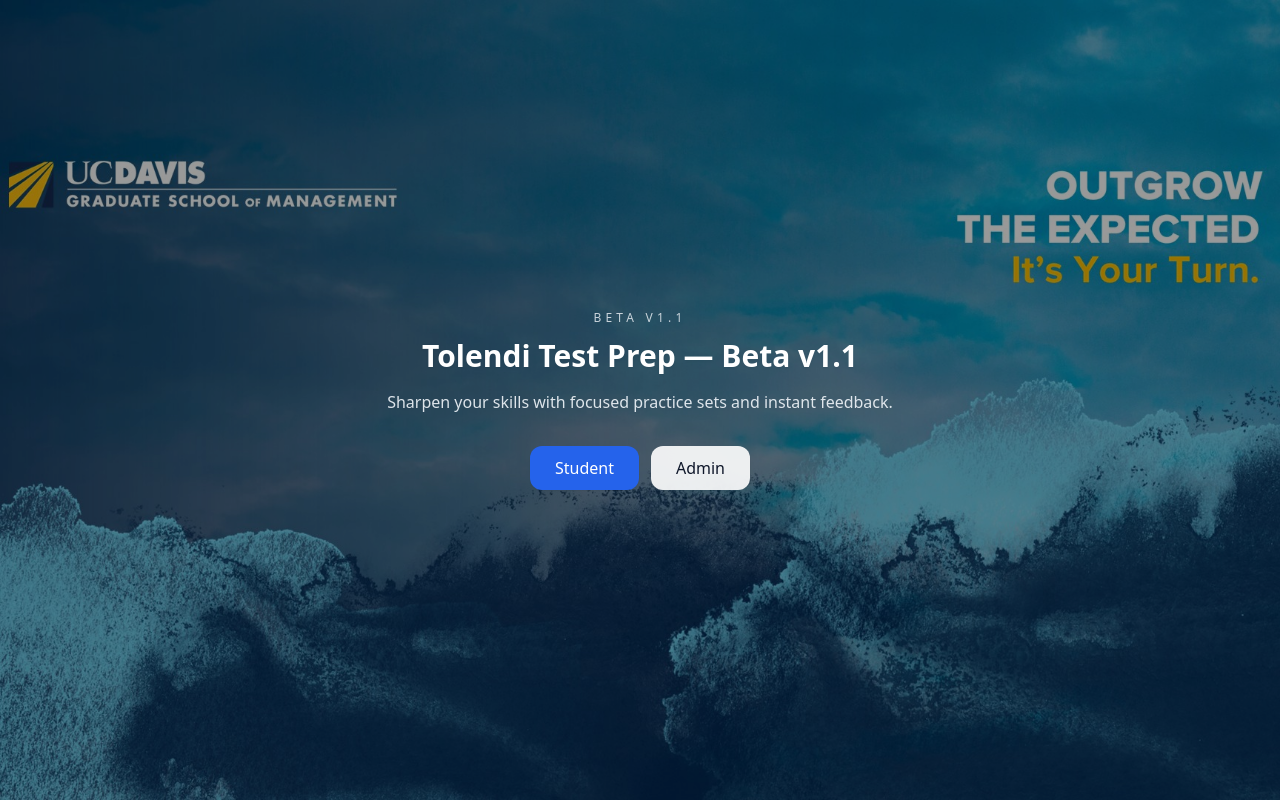
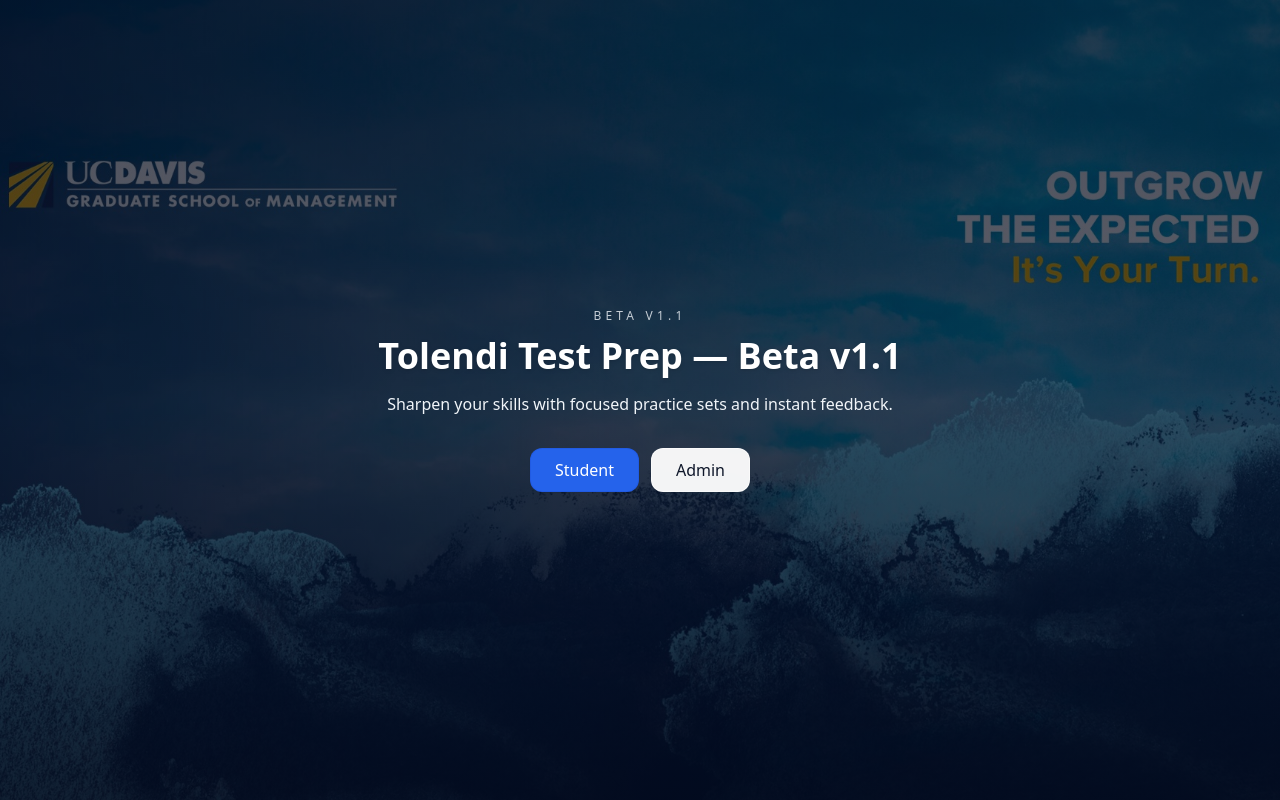
Before and after one commit to mazy-kz/test-prep-beta, a Next.js app: page / in a window 1280 px wide. Built offline with nearby package versions, Linux system fonts and the light colour scheme.

Commit message:
Refresh quiz UI readability and immediate feedback states

```diff
--- a/src/app/(site)/student/page.tsx
+++ b/src/app/(site)/student/page.tsx
@@ -216,7 +216,7 @@ export default function Student() {
   );
 
   return (
-    <main className="max-w-6xl mx-auto p-6 space-y-6">
+    <main className="mx-auto max-w-6xl space-y-6 p-6">
       <div className="flex flex-col gap-2 sm:flex-row sm:items-center sm:justify-between">
         <div>
           <h1 className="text-3xl font-semibold text-slate-900">Student Practice</h1>
@@ -232,14 +232,14 @@ export default function Student() {
       {err && <Alert variant="error" title="Something went wrong">{err}</Alert>}
 
       {deck.length === 0 && (
-        <section className="space-y-6">
+        <section className="space-y-6 rounded-3xl border border-slate-200 bg-white/95 p-6 shadow-lg shadow-slate-200/70 backdrop-blur">
           <div className="space-y-2">
             <label className="text-sm font-medium text-slate-700" htmlFor="subject-select">
               Subject
             </label>
             <select
               id="subject-select"
-              className="w-full max-w-xl rounded-xl border border-slate-300 bg-white px-4 py-2 text-sm shadow-sm focus:outline-none focus:ring-2 focus:ring-blue-500"
+              className="w-full max-w-xl rounded-xl border border-slate-300 bg-white px-4 py-2 text-sm text-slate-900 shadow-sm transition focus:outline-none focus:ring-2 focus:ring-blue-500"
               value={subjectId}
               onChange={(e) => setSubjectId(e.target.value)}
             >
@@ -304,7 +304,7 @@ export default function Student() {
       )}
 
       {deck.length > 0 && current && (
-        <section className="space-y-5">
+        <section className="space-y-5 rounded-3xl border border-slate-200 bg-white/95 p-6 shadow-lg shadow-slate-200/70 backdrop-blur">
           <div className="flex flex-col gap-2 md:flex-row md:items-end md:justify-between">
             <div>
               <h2 className="text-2xl font-semibold text-slate-900">{activeSubjectName || 'Practice session'}</h2>
@@ -324,13 +324,13 @@ export default function Student() {
             />
           </div>
 
-          <div className="rounded-2xl border border-slate-200 bg-white p-4 shadow-sm">
-            <div className="text-base font-medium text-slate-800 whitespace-pre-wrap">
+          <div className="rounded-2xl border border-slate-200 bg-slate-50 p-5 shadow-sm">
+            <div className="whitespace-pre-wrap text-base font-medium leading-7 text-slate-900">
               {current.text}
             </div>
           </div>
 
-          <div className="grid grid-cols-1 gap-3 md:grid-cols-2">
+          <div className="grid grid-cols-1 gap-3">
             {current.options.map((opt, i) => {
               const label = letterByIndex(i);
               const picked = current.pickedIndex === i;
@@ -343,13 +343,15 @@ export default function Student() {
                   key={i}
                   onClick={() => pick(i)}
                   className={buttonClasses({
-                    variant: picked ? 'primary' : 'outline',
-                    className: `justify-start whitespace-pre-wrap text-left ${
+                    variant: 'outline',
+                    className: `min-h-14 justify-start whitespace-pre-wrap border-2 px-4 py-3 text-left text-slate-900 ${
                       showCorrect
-                        ? 'bg-emerald-50 border-emerald-300 text-emerald-900'
+                        ? 'bg-emerald-50 border-emerald-500 text-emerald-900 ring-1 ring-emerald-200'
                         : showWrongPicked
-                        ? 'bg-rose-50 border-rose-300 text-rose-900'
-                        : ''
+                        ? 'bg-rose-50 border-rose-500 text-rose-900 ring-1 ring-rose-200'
+                        : picked
+                        ? 'border-blue-500 bg-blue-50 ring-1 ring-blue-200'
+                        : 'border-slate-300 hover:border-blue-300 hover:bg-blue-50/60'
                     }`,
                   })}
                   disabled={reveal === 'immediate' && current.pickedIndex !== undefined}
@@ -368,7 +370,7 @@ export default function Student() {
             >
               <div className="space-y-1">
                 <p>
-                  Correct answer: <b>{letterByIndex(current.options.findIndex((o) => o.correct))}</b>
+                  Correct answer: <b>{letterByIndex(current.options.findIndex((o) => o.correct))}</b> — {current.options.find((o) => o.correct)?.text}
                 </p>
                 {current.comment ? <p className="text-slate-700">{current.comment}</p> : null}
               </div>
--- a/src/app/page.tsx
+++ b/src/app/page.tsx
@@ -15,21 +15,22 @@ export default function Home() {
       "
     >
       {/* overlay for readability */}
-      <div className="absolute inset-0 bg-black/40" />
+      <div className="absolute inset-0 bg-slate-950/55" />
+      <div className="absolute inset-0 bg-gradient-to-b from-slate-950/35 via-slate-950/20 to-slate-950/70" />
 
-      <div className="relative z-10 flex flex-col items-center justify-center min-h-screen text-center px-4">
+      <div className="relative z-10 flex flex-col items-center justify-center min-h-screen px-4 text-center">
         <span className="text-xs uppercase tracking-[0.35em] text-slate-100/80">
           {PRODUCT_VERSION}
         </span>
-        <h1 className="mt-3 text-xl md:text-3xl font-semibold text-white drop-shadow-sm">
+        <h1 className="mt-3 text-2xl font-semibold text-white drop-shadow md:text-4xl">
           {PRODUCT_TITLE}
         </h1>
 
-        <p className="mt-4 text-sm md:text-base text-slate-100/90 max-w-xl">
+        <p className="mt-4 max-w-xl text-sm text-slate-100 md:text-base">
           Sharpen your skills with focused practice sets and instant feedback.
         </p>
 
-        <div className="mt-8 flex flex-col sm:flex-row gap-3">
+        <div className="mt-8 flex flex-col gap-3 sm:flex-row">
           <a href="/student" className={buttonClasses({ variant: 'primary', size: 'lg' })}>
             Student
           </a>
@@ -38,7 +39,7 @@ export default function Home() {
             className={buttonClasses({
               variant: 'secondary',
               size: 'lg',
-              className: 'bg-white/90 backdrop-blur hover:bg-white',
+              className: 'border-white/60 bg-white/95 text-slate-900 backdrop-blur hover:bg-white',
             })}
           >
             Admin
--- a/src/components/ui/button.tsx
+++ b/src/components/ui/button.tsx
@@ -13,13 +13,13 @@ export type ButtonClassesOptions = {
 
 const variantStyles: Record<ButtonVariant, string> = {
   primary:
-    'bg-blue-600 text-white border-transparent hover:bg-blue-700 focus-visible:outline-blue-600',
+    'bg-blue-600 text-white border-blue-700/40 hover:bg-blue-700 focus-visible:outline-blue-600',
   secondary:
-    'bg-slate-100 text-slate-900 border-transparent hover:bg-slate-200 focus-visible:outline-blue-600',
+    'bg-white text-slate-900 border-slate-300 hover:bg-slate-100 focus-visible:outline-blue-600',
   outline:
-    'bg-white text-slate-900 border-slate-300 hover:bg-slate-50 focus-visible:outline-blue-600',
+    'bg-white text-slate-900 border-slate-300 hover:bg-blue-50 focus-visible:outline-blue-600',
   ghost:
-    'bg-transparent text-slate-900 border-transparent hover:bg-blue-50 focus-visible:outline-blue-600',
+    'bg-white/70 text-slate-800 border-slate-200 hover:bg-white focus-visible:outline-blue-600',
 };
 
 const sizeStyles: Record<ButtonSize, string> = {
@@ -31,7 +31,7 @@ const sizeStyles: Record<ButtonSize, string> = {
 export function buttonClasses(options: ButtonClassesOptions = {}) {
   const { variant = 'primary', size = 'md', active, className } = options;
   return cn(
-    'inline-flex items-center justify-center gap-2 rounded-xl border font-medium no-underline transition-colors transition-shadow duration-150 shadow-sm hover:shadow focus-visible:outline focus-visible:outline-2 focus-visible:outline-offset-2 disabled:pointer-events-none disabled:opacity-60',
+    'inline-flex items-center justify-center gap-2 rounded-xl border font-medium no-underline transition-all duration-200 shadow-sm hover:shadow-md focus-visible:outline focus-visible:outline-2 focus-visible:outline-offset-2 disabled:pointer-events-none disabled:opacity-60',
     sizeStyles[size],
     variantStyles[variant],
     active ? 'ring-2 ring-offset-2 ring-blue-500' : null,
```
